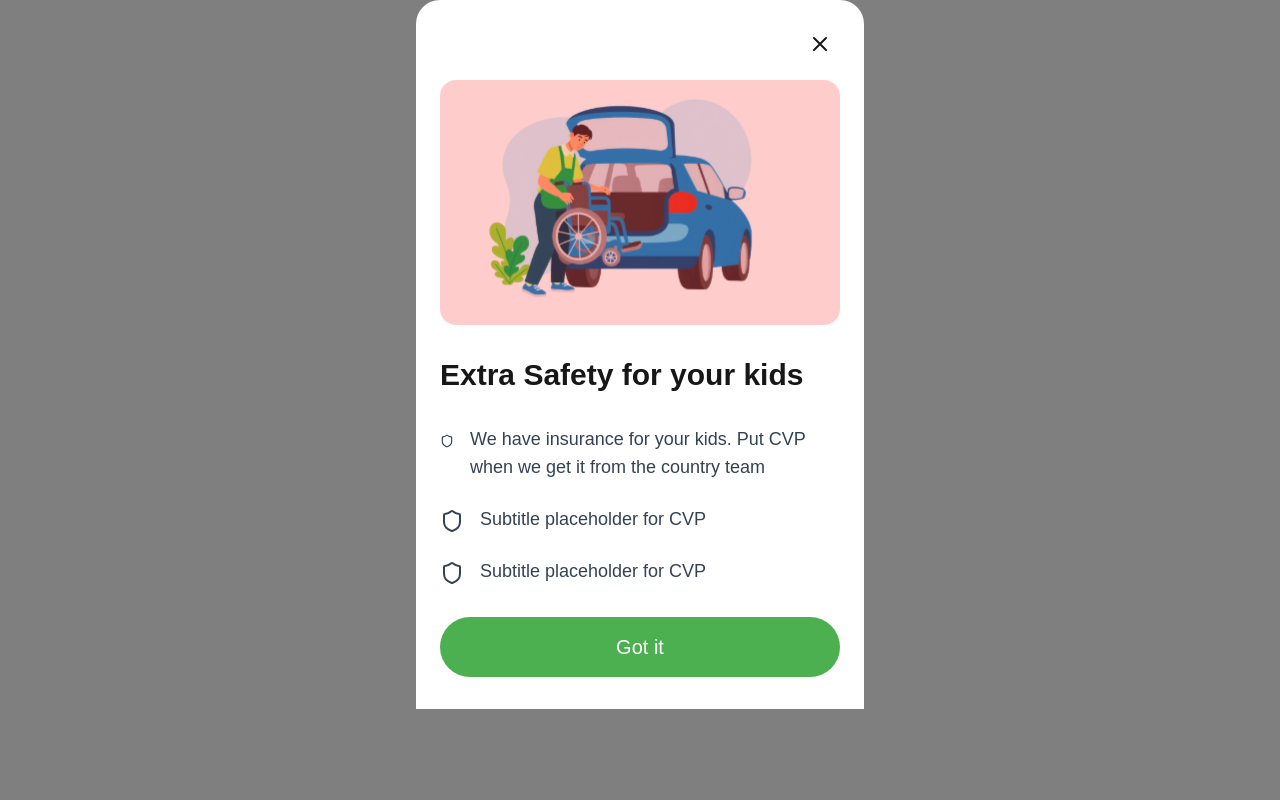
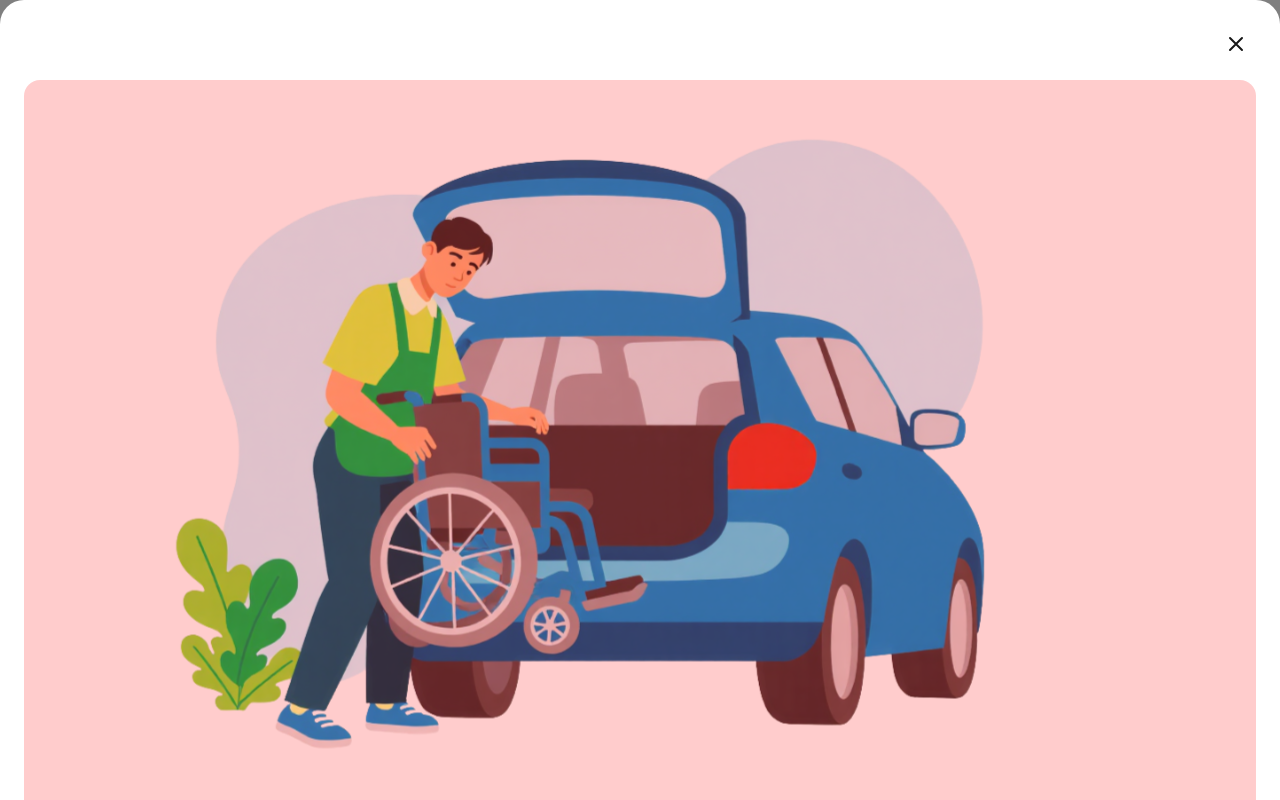
Before and after one commit to dqhieu/TestBottomSheet, a Next.js app: page / in a window 1280 px wide. Shown: the top 800 px of the page. Built offline with nearby package versions, Linux system fonts and the light colour scheme.

Commit message:
Fix width

```diff
--- a/app/components/BottomSheet.tsx
+++ b/app/components/BottomSheet.tsx
@@ -24,7 +24,7 @@ export default function BottomSheet() {
     <div ref={sheetRef} className="w-full">
       <div className="fixed inset-0 bg-black/50" />
       <div className="relative z-50">
-        <div className="bg-white w-full max-w-md mx-auto rounded-t-3xl p-6 pb-8">
+        <div className="bg-white w-full mx-auto rounded-t-3xl p-6 pb-8">
           {/* Close button */}
           <div className="flex justify-end mb-4">
             <button
```
